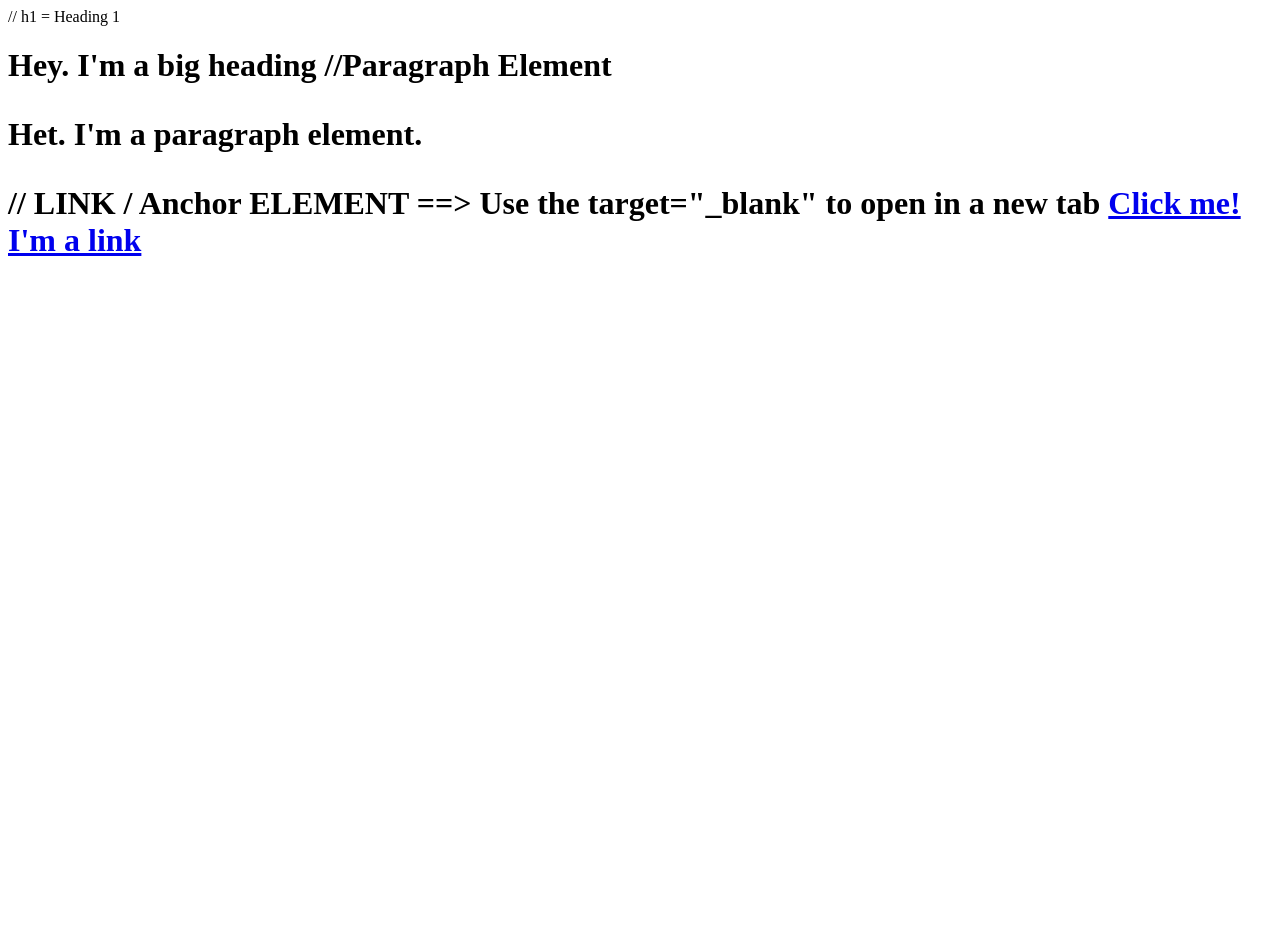
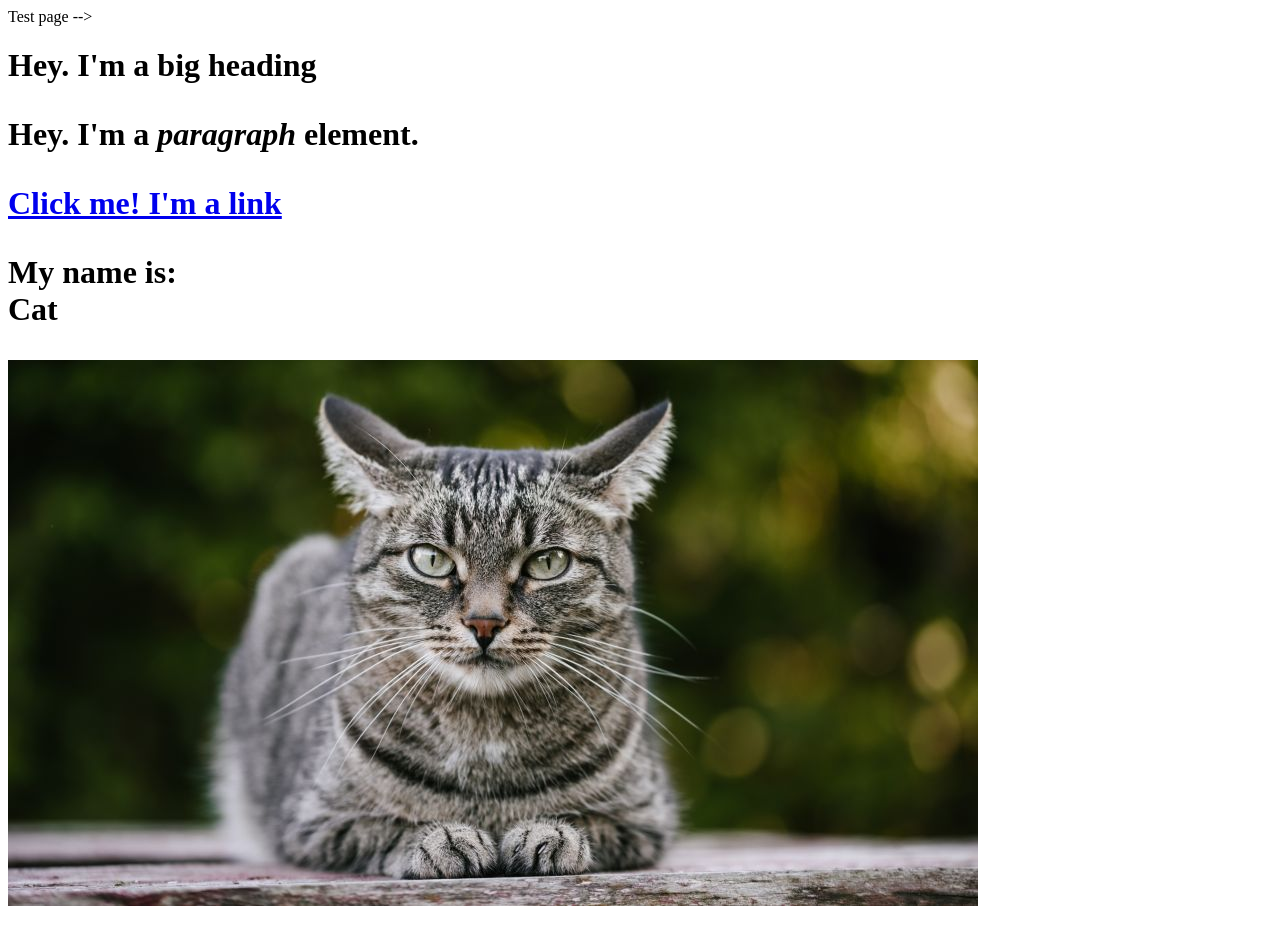
Before and after one commit to benwolseyheard/Cartoon-Hero, a plain HTML site: page test.html in a window 1280 px wide. Before the commit the page ends 800 px from the top, so only its background shows below. Drawn offline with Linux system fonts and the light colour scheme.

Commit message:
Added img + elements

```diff
--- a/test.html
+++ b/test.html
@@ -1,6 +1,21 @@
-// h1 = Heading 1
-<h1>Hey. I'm a big heading </h>
-//Paragraph Element
-<p> Het. I'm a paragraph element. </p>
-// LINK / Anchor ELEMENT ==> Use the target="_blank" to open in a new tab
-<a href="https://google.com" target="_blank" title="lets go to google">Click me! I'm a link </a>
+<!DOCTYPE html>
+<!--HERE we tell the document what type of doc it is. This tells the broswer which version of HTML we're using - HTML5. -->
+<html>
+<head>Test page</head>
+    <!-- The body shows all the visible text -->-->
+<body>
+        <!--h1 = Heading 1 -->
+    <h1>Hey. I'm a big heading </h>
+        <!--Paragraph Element -->
+    <p> Hey. I'm a <i>paragraph </i> element. </p>
+
+    <!--LINK / Anchor ELEMENT ==> Use the target="_blank" to open in a new tab -->
+    <a href="https://google.com" target="_blank" title="lets go to google">Click me! I'm a link </a>
+
+    <p> My name is: <br> Cat</p>
+
+    <!-- The image element doesnt need a closing tag as you can't put anything inside of it -->
+<img src="cat.jpg">
+</body>
+
+</html>
```
Also changed, not shown: cat.jpg (added).
